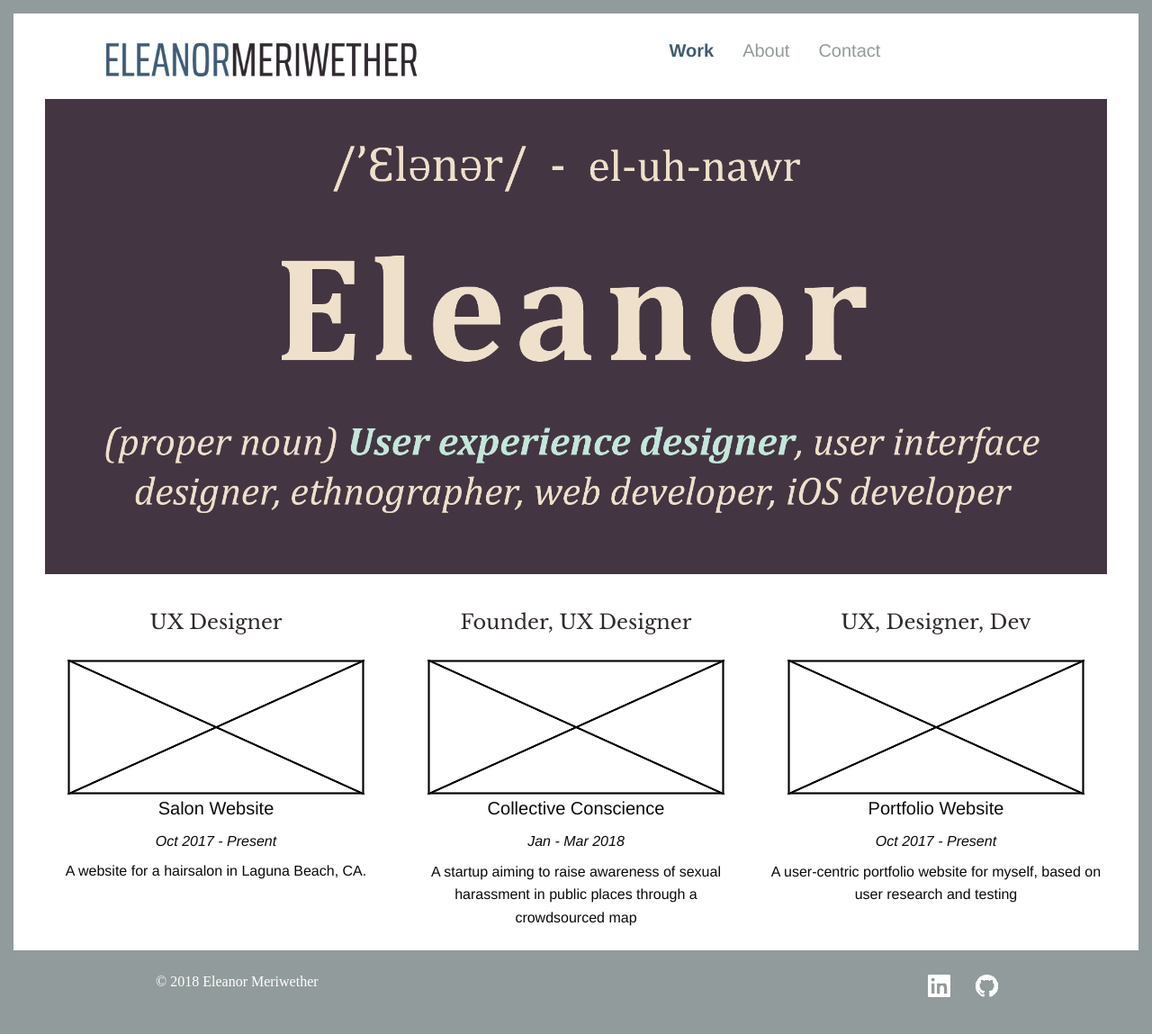
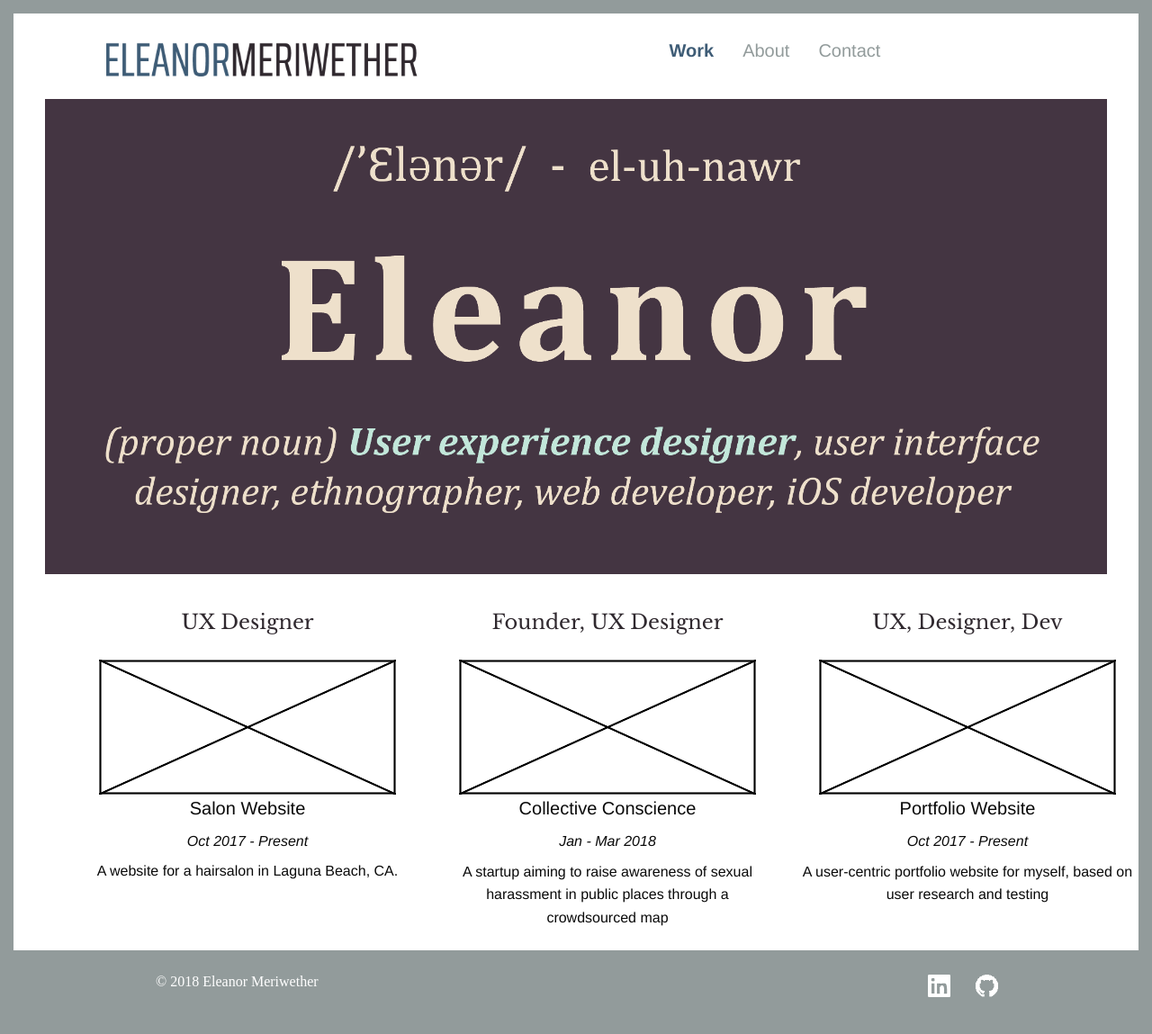
Before and after one commit to emeriwether/emeriwether.github.io, a Jekyll site: the page built from index.html, in a window 1280 px wide. Shown: the whole page at 90% size. Built offline with Jekyll 4.4.1, drawn with Linux system fonts in a browser that asks for light colours; some web fonts are replaced.

Commit message:
add margin to work gallery section

```diff
--- a/css/home.css
+++ b/css/home.css
@@ -124,3 +124,7 @@ body {
     color: #30292f;
     font-size: 1.125em;
 }
+
+#workGallery {
+    margin: 0 35px 0 35px;
+}
--- a/index.html
+++ b/index.html
@@ -8,7 +8,7 @@ id: a
                     <div class="grid-x" id="content">
                         <article class="cell"><img src="img/eleanorDefinition.png" id="definition"></article>
                     </div>
-                    <section class="cell">
+                    <section class="cell" id="workGallery">
                         <div class="grid-container">
                             <div class="grid-x grid-margin-x">
                                 <section class="medium-4 cell">
```
